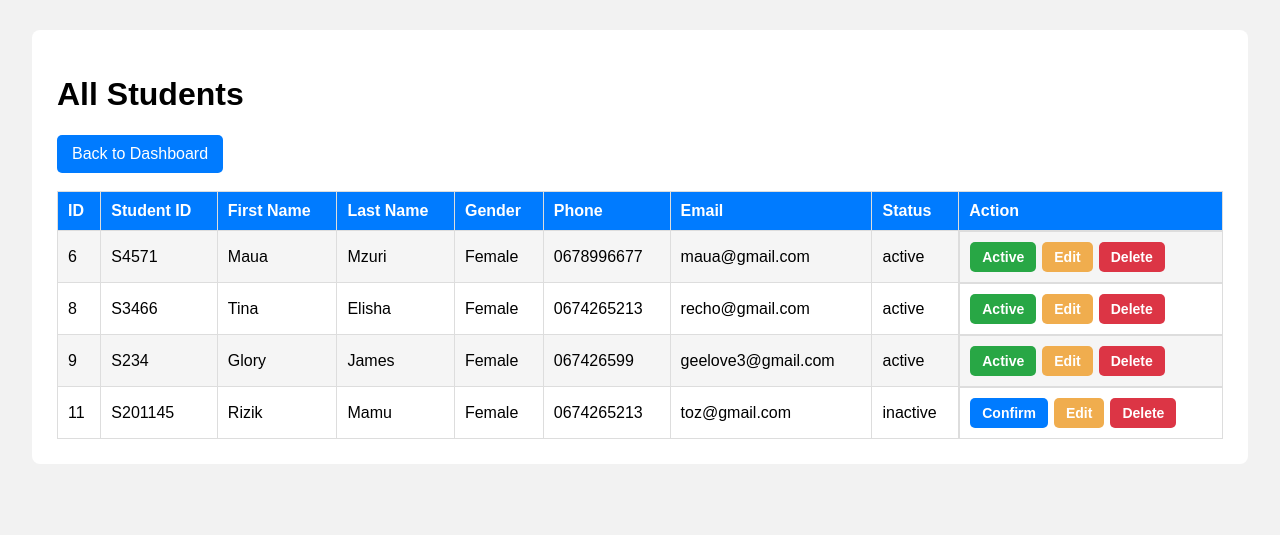
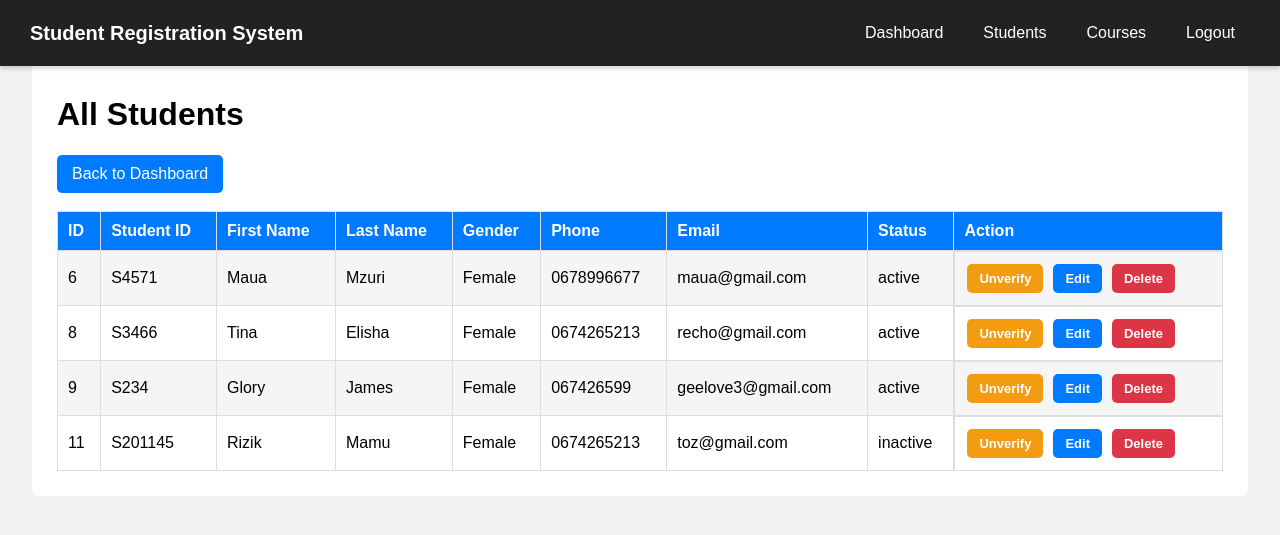
Before and after one commit to kavula2025/PROJECT, a PHP site: page /student-list.php in a window 1280 px wide. Shown: the top 535 px of the page. Run offline with PHP 8.4, Linux system fonts and the light colour scheme; a user stored in the database is signed in; data comes from the database, SQL or seed files in the repository; both versions use the stored data as it was after the commit.

Commit message:
first changes

```diff
--- a/action.php
+++ b/action.php
@@ -16,7 +16,7 @@ if (isset($_POST['register'])) {
     $email = $_POST['email'];
     $address = $_POST['address'];
 
-    // Check if student selected courses
+
     if (!isset($_POST['courses'])) {
         echo "Please select at least one course";
         exit();
@@ -25,7 +25,6 @@ if (isset($_POST['register'])) {
     $courses = $_POST['courses'];
 
 
-    // 1. Insert into users
     $sql1 = "INSERT INTO users
              (username, password, role)
              VALUES
@@ -33,11 +32,8 @@ if (isset($_POST['register'])) {
 
     if (mysqli_query($connection, $sql1)) {
 
-        // Get user ID
         $user_id = mysqli_insert_id($connection);
 
-
-        // 2. Insert into students
         $sql2 = "INSERT INTO students
                 (user_id, student_id, first_name, last_name,
                  gender, date_of_birth, phone, email, address)
--- a/action2.php
+++ b/action2.php
@@ -24,7 +24,7 @@ if (isset($_POST['login'])) {
             $_SESSION['username'] = $user['username'];
             $_SESSION['role'] = $user['role'];
 
-            // Check role
+
             if ($user['role'] == 'admin') {
                 header("Location: admin-dashboard.php");
                 exit();
--- a/connection.php
+++ b/connection.php
@@ -9,4 +9,5 @@ $connection = mysqli_connect("$hostname","$username","$password","$database")
 or die("failed to connect");
 
 //echo "connection done";
+
 ?>
--- a/login.php
+++ b/login.php
@@ -56,10 +56,10 @@
         <div class="labels">
 
             <label for="username">Username</label>
-            <input type="text" name="username" id="email" placeholder="">
+            <input type="text" name="username" id="email" >
 
             <label for="password">Password</label>
-            <input type="password" name="password" id="password" placeholder="">
+            <input type="password" name="password" id="password" >
         </div>
         <button type="submit" name="login">Login</button>
         </form>
--- a/student-list.php
+++ b/student-list.php
@@ -17,6 +17,7 @@ $result = mysqli_query($connection, $sql);
 <!DOCTYPE html>
 <html>
 
+
 <head>
 
     <title>Student List</title>
@@ -24,6 +25,46 @@ $result = mysqli_query($connection, $sql);
     <link rel="stylesheet" href="style2.css">
 
     <style>
+
+        .navbar {
+    position: fixed;
+    top: 0;
+    left: 0;
+    width: 100%;
+    background-color: #222;
+    display: flex;
+    justify-content: space-between;
+    align-items: center;
+    padding: 15px 30px;
+    box-shadow: 0 2px 5px rgba(0,0,0,0.2);
+
+}
+
+body{
+    padding-top: 20px;
+}
+
+.logo {
+    color: white;
+    font-size: 20px;
+    font-weight: bold;
+}
+
+.nav-links {
+    display: flex;
+    gap: 10px;
+}
+
+.nav-links a {
+    color: white;
+    text-decoration: none;
+    padding: 9px 15px;
+    border-radius: 5px;
+}
+
+.nav-links a:hover {
+    background-color: #007bff;
+}
         /* ACTION BUTTONS */
 .action-box {
     display: flex;
@@ -77,11 +118,96 @@ $result = mysqli_query($connection, $sql);
     background-color: #b02a37;
 }
 
+/* VERIFY BUTTON */
+.verify-btn {
+    background-color: #6f42c1;
+    color: white;
+    padding: 7px 12px;
+    border-radius: 5px;
+    text-decoration: none;
+    display: inline-block;
+    font-weight: bold;
+}
+
+.verify-btn:hover {
+    background-color: #59339d;
+}
+
+
+/* ACTION BUTTONS */
+
+.action-btn {
+    display: inline-block;
+    padding: 7px 12px;
+    margin: 2px;
+    border-radius: 5px;
+    text-decoration: none;
+    color: white;
+    font-size: 13px;
+    font-weight: bold;
+}
+
+/* VERIFY */
+.verify-btn {
+    background-color: #28a745;
+}
+
+.verify-btn:hover {
+    background-color: #218838;
+}
+
+/* UNVERIFY */
+.unverify-btn {
+    background-color: #f39c12;
+}
+
+.unverify-btn:hover {
+    background-color: #d68910;
+}
+
+/* EDIT */
+.edit-btn {
+    background-color: #007bff;
+}
+
+.edit-btn:hover {
+    background-color: #0056b3;
+}
+
+/* DELETE */
+.delete-btn {
+    background-color: #dc3545;
+}
+
+.delete-btn:hover {
+    background-color: #c82333;
+}
+
     </style>
 
 </head>
 
 <body>
+
+<nav class="navbar">
+
+    <div class="logo">
+        Student Registration System
+    </div>
+
+    <div class="nav-links">
+
+        <a href="#dashboard">Dashboard</a>
+
+        <a href="student-list.php">Students</a>
+
+        <a href="course-list.php">Courses</a>
+
+        <a href="logout.php">Logout</a>
+
+    </div>
+
+</nav>
 
 <div class="container">
 
@@ -145,22 +271,23 @@ $result = mysqli_query($connection, $sql);
             <?php echo $student['status']; ?>
         </td>
 
-         <!-- ACTION -->
 <!-- ACTION -->
+
 <td class="action-box">
 
-    <?php if ($student['status'] == 'inactive') { ?>
+    <?php if ($student['status'] == 'unverified') { ?>
 
-        <a href="confirm-student.php?id=<?php echo $student['id']; ?>"
-           class="action-btn confirm-btn">
-            Confirm
+        <a href="verify-student.php?id=<?php echo $student['id']; ?>"
+           class="action-btn verify-btn">
+            Verify
         </a>
 
     <?php } else { ?>
 
-        <span class="action-btn active-btn">
-            Active
-        </span>
+        <a href="verify-student.php?id=<?php echo $student['id']; ?>"
+           class="action-btn unverify-btn">
+            Unverify
+        </a>
 
     <?php } ?>
 
--- a/style2.css
+++ b/style2.css
@@ -6,6 +6,7 @@ body {
     margin: 0;
     font-family: Arial, sans-serif;
     background-color: #f2f2f2;
+    /* position: fixed; */
 }
 
 
```
Also changed, not shown: confirm-student.php (deleted, +0 -34 lines), course-list.php (added, +185 -0 lines), register.php (+1 -57 lines), style.css (+34 -0 lines), verify-student.php (added, +45 -0 lines), student_registration.sql (line endings or trailing spaces).
